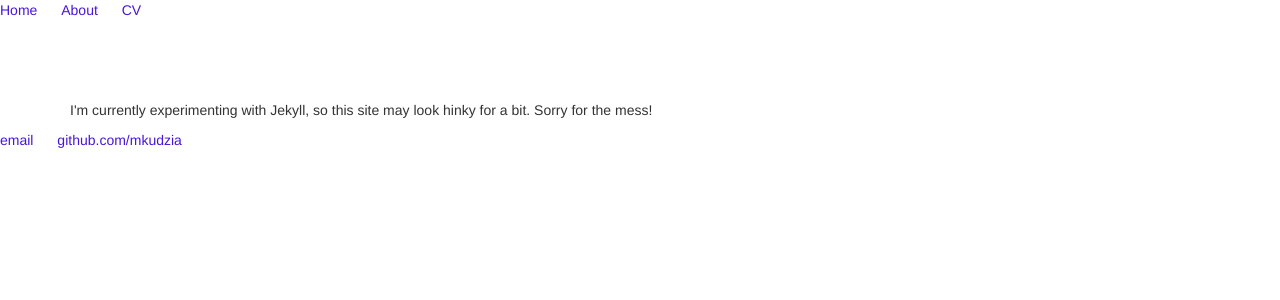
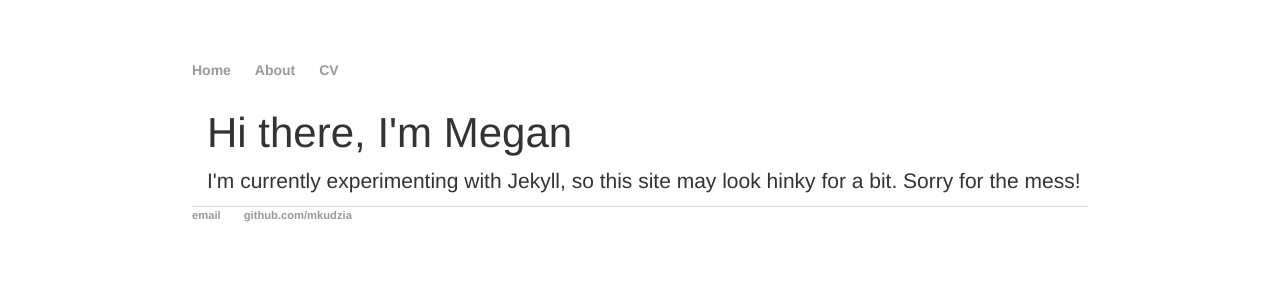
Before and after one commit to mkudzia/mkudzia.github.io, a Jekyll site: the page built from index.html, in a window 1280 px wide. Shown: the top 300 px of the page. Built offline with Jekyll 4.4.1, drawn with Linux system fonts in a browser that asks for light colours.

Commit message:
updated css for jekyll experiments

```diff
--- a/css/style.css
+++ b/css/style.css
@@ -1,56 +1,43 @@
-.main-content {
-	margin: 0 .5em;
+body {
+    margin: 60px auto;
+    width: 70%;
 }
-
 nav ul, footer ul {
-	padding: 0px;
-	list-style: none;
+    font-family:'Helvetica', 'Arial', 'Sans-Serif';
+    padding: 0px;
+    list-style: none;
+    font-weight: bold;
 }
-
 nav ul li, footer ul li {
-	display: inline;
-	margin-right: 20px;
+    display: inline;
+    margin-right: 20px;
 }
-
-.header {
-	background-color: #16d8a9;
-	height: 150px;
+a {
+    text-decoration: none;
+    color: #999;
 }
-
+a:hover {
+    text-decoration: underline;
+}
 h1 {
-	text-align: center;
-	color: #fff;
+    font-size: 3em;
+    font-family:'Helvetica', 'Arial', 'Sans-Serif';
 }
-
-.personal-id {
-	height: 100%;
+p {
+    font-size: 1.5em;
+    line-height: 1.4em;
+    color: #333;
 }
-
-a {
-	color: #4816d8;
-}
-
-a.hover {
-	text-decoration: underline;
-}
-
-ul.list-group li a {
-	color: #4816d8;
+footer {
+    border-top: 1px solid #d5d5d5;
+    font-size: .8em;
 }
 
 ul.posts {
-	margin: 20px auto 40ps;
-	font-size: 1.5em;
+    margin: 20px auto 40px;
+    font-size: 1.5em;
 }
 
-ul.post li {
-	list-style: none;
+ul.posts li {
+    list-style: none;
 }
-
-li.list-group-item {
-
-}
-
-.stack-layout {
-
-}
```
